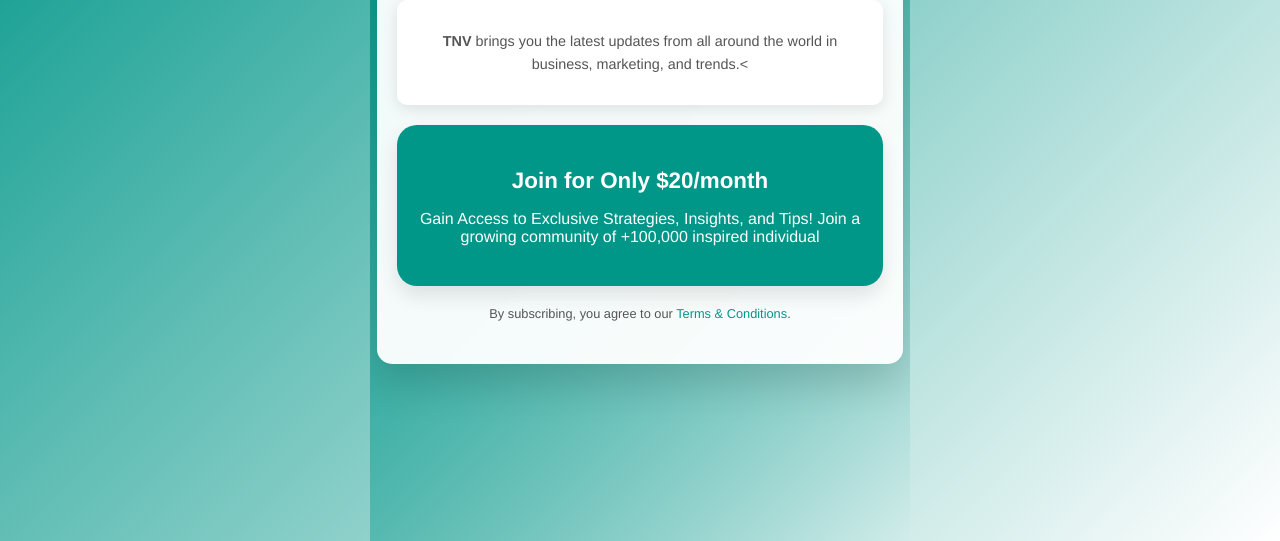
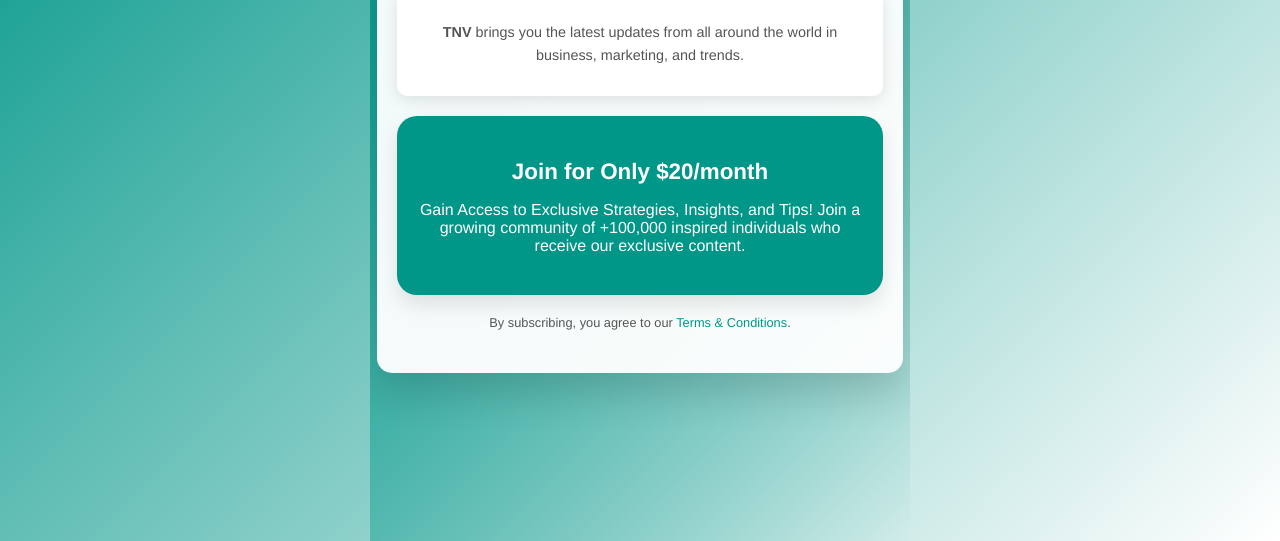
Before and after one commit to curramai/trending-now-vlog, a plain HTML site: page index.html in a window 1280 px wide. Shown: the part 259-800 px from the top of the page. Drawn offline with Linux system fonts and the light colour scheme; a script that the page names is missing.

Commit message:
Update index.html

```diff
--- a/index.html
+++ b/index.html
@@ -166,18 +166,17 @@
         </div>
 
         <div class="info-box">
-            <p><strong>TNV</strong> brings you the latest updates from all around the world in business, marketing, and trends.<
+            <p><strong>TNV</strong> brings you the latest updates from all around the world in business, marketing, and trends.</p>
         </div>
 
         <div class="subscribe-box">
             <h3>Join for Only $20/month</h3>
-            <p>Gain Access to Exclusive Strategies, Insights, and Tips! Join a growing community of +100,000 inspired individual
-
+            <p>Gain Access to Exclusive Strategies, Insights, and Tips! Join a growing community of +100,000 inspired individuals who receive our exclusive content.</p>
 
             <div class="paypal-button-container" id="paypal-button-container-P-9SK59765J51165948M56K2VA"></div>
 
             <!-- Script para el botón de PayPal -->
-            <script src="https://www.paypal.com/sdk/js?client-id=AcdISQmd7Mg6jw0YoZX55vyjtUtdf6SVeeDpjD__jiV8Wc_4joufrFTrh93IPGa
+            <script src="https://www.paypal.com/sdk/js?client-id=AcdISQmd7Mg6jw0YoZX55vyjtUtdf6SVeeDpjD__jiV8Wc_4joufrFTrh93IPGawN71sQL9rCXCyBHOH&vault=true&intent=subscription" data-sdk-integration-source="button-factory"></script>
             <script>
               paypal.Buttons({
                   style: {
```
